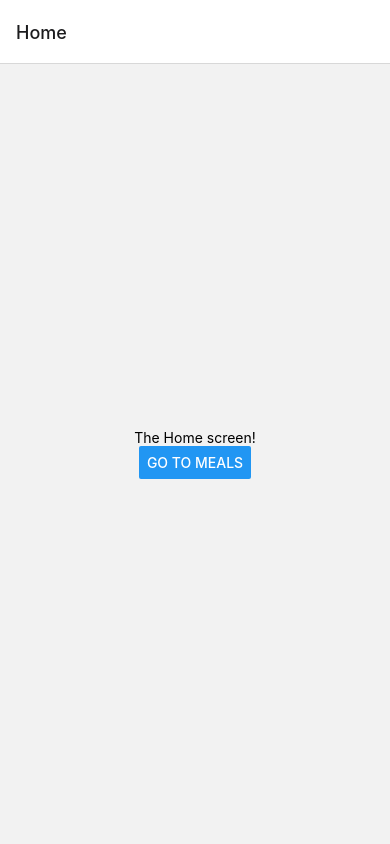
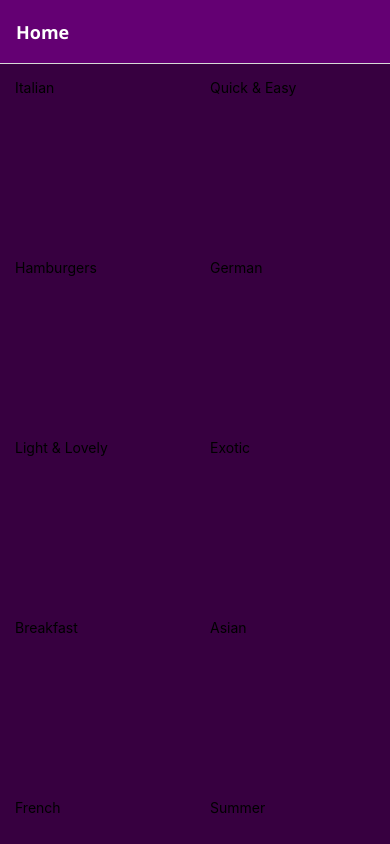
Before and after one commit to iAmmar7/recipry, a React Native app: screen /Home in a window 390 px wide. Built offline with nearby package versions, Linux system fonts and the light colour scheme.

Commit message:
category list render with FlatList on home screen

```diff
--- a/App.js
+++ b/App.js
@@ -5,6 +5,7 @@ import { StatusBar } from 'expo-status-bar';
 import * as Font from 'expo-font';
 import AppLoading from 'expo-app-loading';
 
+import colors from './constants/colors';
 import HomeScreen from './screens/Home';
 import MealsScreen from './screens/Meals';
 import MealDetailsScreen from './screens/MealDetails';
@@ -35,7 +36,19 @@ export default function App() {
       <StatusBar style="inverted" />
       <NavigationContainer>
         <Stack.Navigator>
-          <Stack.Screen name="Home" component={HomeScreen} />
+          <Stack.Screen
+            name="Home"
+            component={HomeScreen}
+            options={{
+              headerStyle: {
+                backgroundColor: colors.primary,
+              },
+              headerTitleStyle: {
+                color: colors.white,
+                fontFamily: 'open-sans-bold',
+              },
+            }}
+          />
           <Stack.Screen name="Meals" component={MealsScreen} />
           <Stack.Screen name="MealDetails" component={MealDetailsScreen} />
         </Stack.Navigator>
--- a/app.json
+++ b/app.json
@@ -8,7 +8,7 @@
     "splash": {
       "image": "./assets/splash.png",
       "resizeMode": "contain",
-      "backgroundColor": "#ffffff"
+      "backgroundColor": "#370040"
     },
     "updates": {
       "fallbackToCacheTimeout": 0
--- /dev/null
+++ b/constants/colors.js
@@ -0,0 +1,5 @@
+export default {
+  primary: '#640073',
+  secondary: '#370040',
+  white: '#FFFFFF',
+};
--- /dev/null
+++ b/data/dummy-data.js
@@ -0,0 +1,14 @@
+import Category from '../models/category';
+
+export const CATEGORIES = [
+  new Category('c1', 'Italian', '#f5428d'),
+  new Category('c2', 'Quick & Easy', '#f54242'),
+  new Category('c3', 'Hamburgers', '#f5a442'),
+  new Category('c4', 'German', '#f5d142'),
+  new Category('c5', 'Light & Lovely', '#368dff'),
+  new Category('c6', 'Exotic', '#41d95d'),
+  new Category('c7', 'Breakfast', '#9eecff'),
+  new Category('c8', 'Asian', '#b9ffb0'),
+  new Category('c9', 'French', '#ffc7ff'),
+  new Category('c10', 'Summer', '#47fced')
+];
--- /dev/null
+++ b/models/category.js
@@ -0,0 +1,9 @@
+class Category {
+  constructor(id, title, color) {
+    this.id = id;
+    this.title = title;
+    this.color = color;
+  }
+}
+
+export default Category;
--- a/screens/Home.jsx
+++ b/screens/Home.jsx
@@ -1,21 +1,42 @@
 import React from 'react';
-import { View, Text, Button, StyleSheet } from 'react-native';
+import { View, Text, Button, FlatList, StyleSheet, TouchableOpacity } from 'react-native';
+import colors from '../constants/colors';
 
-const Home = ({ navigation }) => {
+import { CATEGORIES } from '../data/dummy-data';
+
+const HomeScreen = (props) => {
+  const { navigation } = props;
+
   return (
-    <View style={styles.screen}>
-      <Text>The Home screen!</Text>
-      <Button title="Go to Meals" onPress={() => navigation.navigate('Meals')} />
-    </View>
+    <FlatList
+      data={CATEGORIES}
+      numColumns={2}
+      style={styles.flatList}
+      renderItem={(data) => (
+        <TouchableOpacity style={styles.gridItem} onPress={() => navigation.navigate('Meals')}>
+          <View>
+            <Text>{data.item.title}</Text>
+          </View>
+        </TouchableOpacity>
+      )}
+    />
   );
 };
 
 const styles = StyleSheet.create({
+  flatList: {
+    backgroundColor: colors.secondary,
+  },
   screen: {
     flex: 1,
     justifyContent: 'center',
     alignItems: 'center',
   },
+  gridItem: {
+    flex: 1,
+    margin: 15,
+    height: 150,
+  },
 });
 
-export default Home;
+export default HomeScreen;
```
